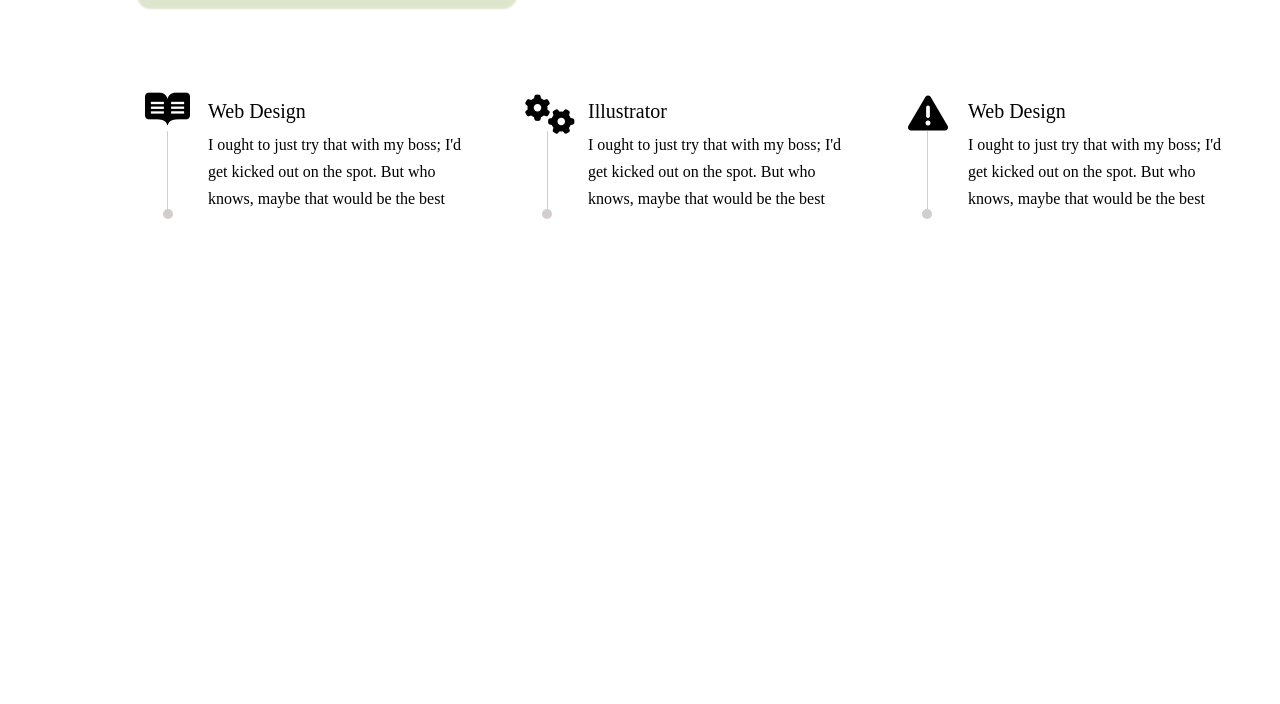
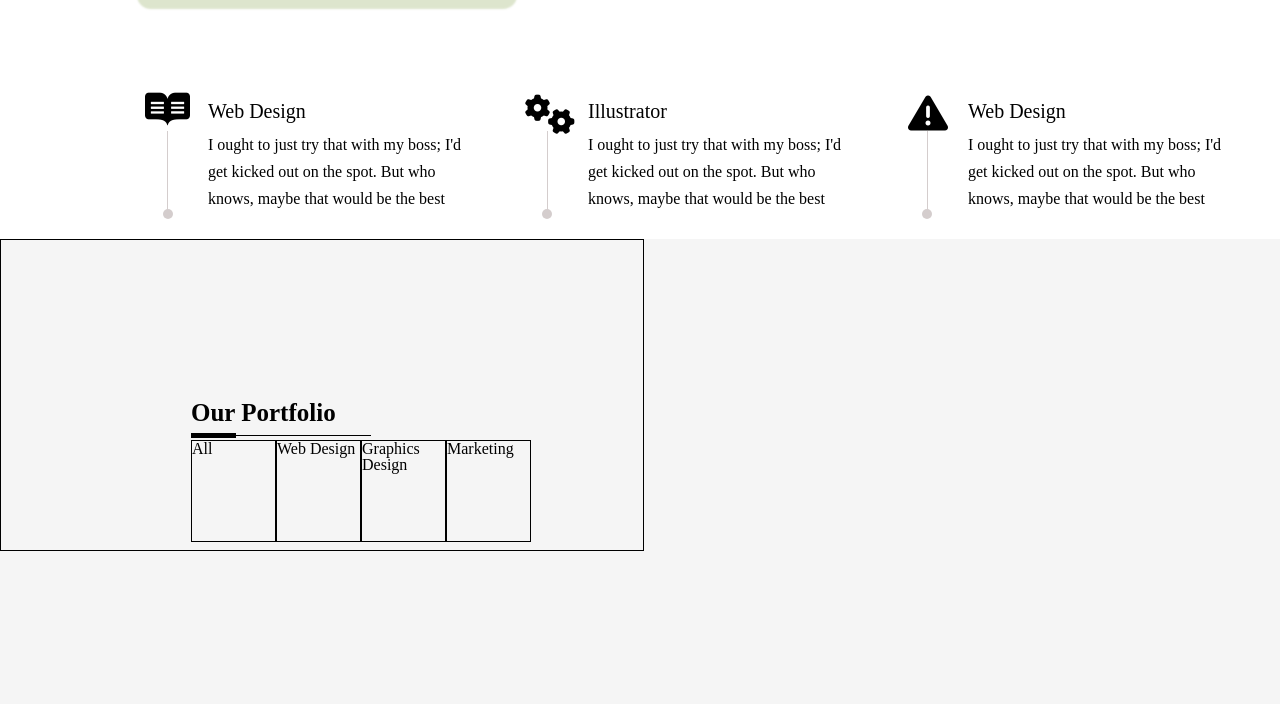
Before and after one commit to nebiyev03/Portfolio, a plain HTML site: page index.html in a window 1280 px wide. Shown: the part 1351-2055 px from the top of the page. Before the commit the page ends 1800 px from the top, so only its background shows below. Drawn offline with Linux system fonts and the light colour scheme; a web font is replaced by a local one.

Commit message:
portfolio yaratdim

```diff
--- a/index.css
+++ b/index.css
@@ -252,3 +252,37 @@ h4{
     top: 4px;
     left: 8px;
 }
+.content-3{
+    width: 100%;
+    background-color: whitesmoke;
+    height: 800px;
+}
+
+.yazi{
+    width: 40%;
+    height: 150px;
+    border:1px solid black;
+    padding-top: 160px;
+    padding-left: 130px;
+}
+
+h2{font-size: 25px;
+margin-left: 60px;
+font-weight: 700;
+border-bottom: 1px solid black;
+width: 150px;
+height: 35px;
+padding-right: 30px;}
+
+.xet{width: 45px;
+height: 15px;
+border-top: 5px solid black ;
+position: relative;
+top: -3.5px;
+left: 60px;}
+
+.yazi>nav>ul>li{
+color:black;
+width: 50%;
+height: 100px;
+border:1px solid black;}
--- a/index.html
+++ b/index.html
@@ -118,6 +118,33 @@
 
         </div>
 
+        <div class="content-3">
+
+            <div class="yazi">
+                 <h2>Our Portfolio</h2>
+            <p class="xet">
+
+            </p>
+                <nav>
+                    <ul>
+                        <li>All</li>
+                        <li>Web Design</li>
+                        <li>Graphics Design</li>
+                        <li>Marketing</li>
+                    </ul>
+                </nav>
+            </div>
+            <div class="boxs">
+                <div class="box"></div>
+                <div class="box"></div>
+                <div class="box"></div>
+                <div class="box"></div>
+                <div class="box"></div>
+                <div class="box"></div>
+            </div>
+
+        </div>
+
 
 </body>
 
```
